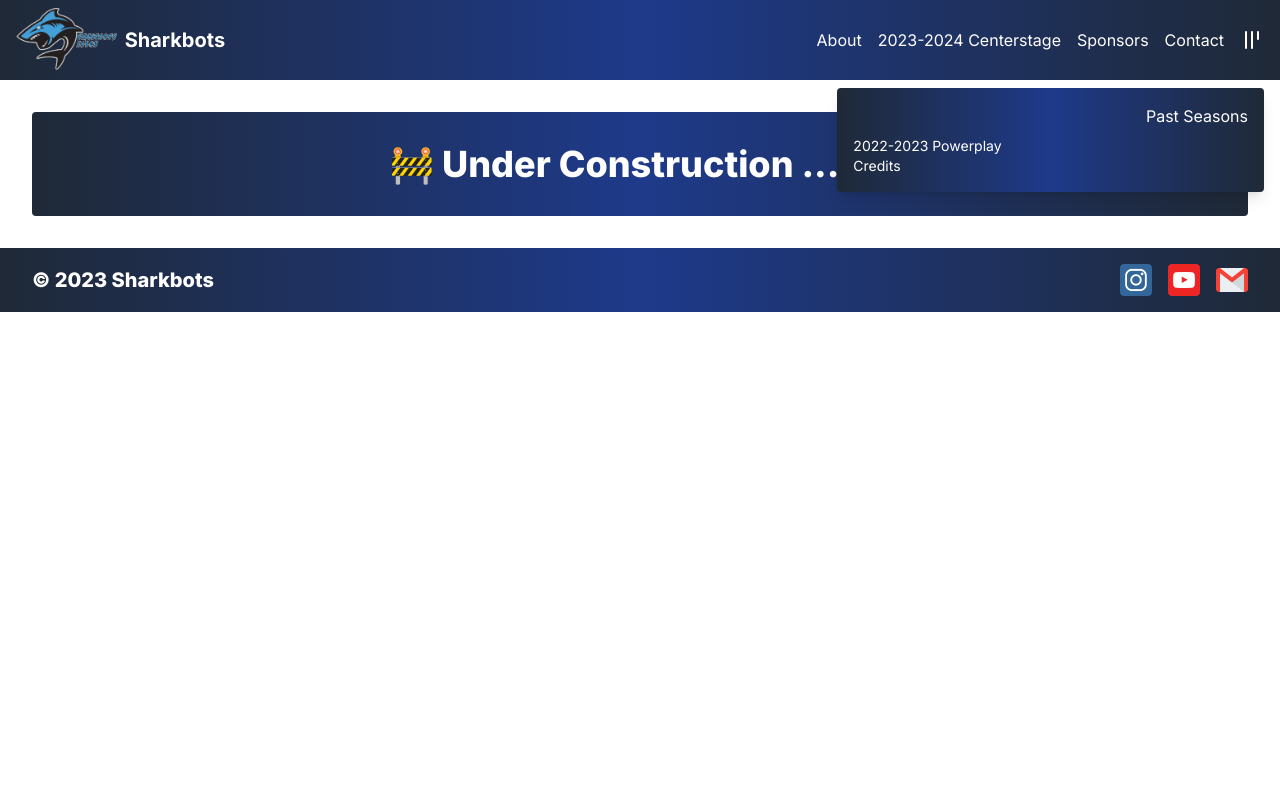
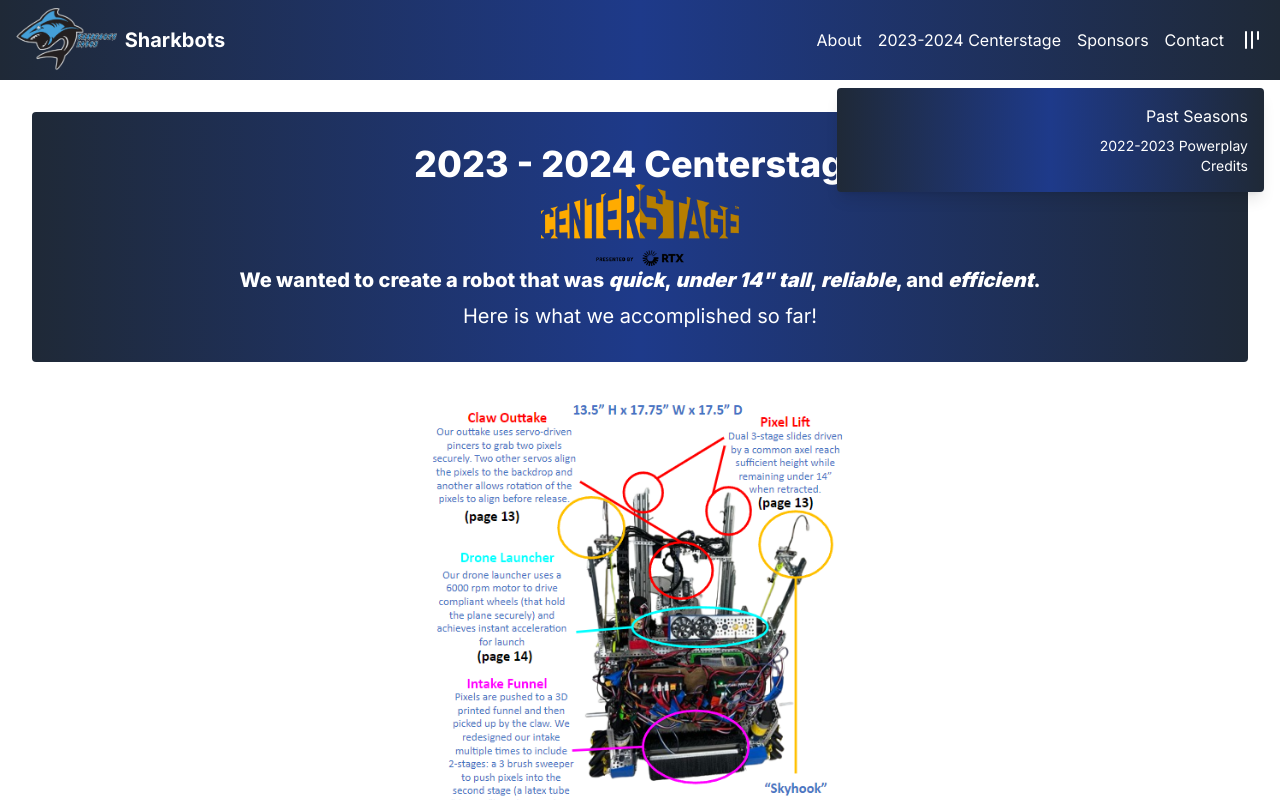
Before and after one commit to SKY3E/Sharkbots-Website, a Next.js app: page /centerstage in a window 1280 px wide. Both pictures are taken after a click on the button 1252 px from the left and 40 px from the top of the page. Shown: the top 800 px of the page. Built offline with nearby package versions, Linux system fonts and the light colour scheme.

Commit message:
Add Centerstage page and update Navbar styles

```diff
--- a/app/centerstage/page.js
+++ b/app/centerstage/page.js
@@ -1,8 +1,39 @@
 import Construction from "../components/construction";
+import Divider from "../components/divider";
+import DividerSmall from "../components/dividersmall";
+import Event from "../components/event";
+import TimelineEvent from "../components/timelineevent";
 
 const Centerstage = () => {
   return (
-    <Construction />
+    <article>
+      <Divider color={"white"} />
+      <section className='background-section py-8 px-4 mx-8 rounded'>
+        <h2 className='text-center text-white font-extrabold text-4xl'>2023 - 2024 Centerstage</h2>
+        <img src="/Logos/Centerstage.png" className="mx-auto w-1/6" />
+        <p className='text-center text-white font-extrabold text-xl pb-2'>We wanted to create a robot that was <span className="text-standout">quick</span>, <span className="text-standout">under 14" tall</span>, <span className="text-standout">reliable</span>, and <span className="text-standout">efficient</span>.</p>
+        <p className='text-center text-white text-xl'>Here is what we accomplished so far!</p>
+      </section>
+      <Divider color={"white"} />
+      <section className="flex justify-center">
+        <img src="/Robot23-24.png" className="w-1/3" />
+      </section>
+      <Divider color={"white"} />
+      <section className='background-section py-8 px-4 mx-8 rounded'>
+        <h2 className='text-center text-white font-extrabold text-4xl pb-8'>Our Journey to Date</h2>
+        <p className='text-center text-white font-extrabold text-xl pb-2'>Our goals are to <span className="text-standout">expand our outreach program locally and globally</span>, <span className="text-standout">reach the State Championship</span> and <span className="text-standout">connect with FTC teams</span>.</p>
+        <p className='text-center text-white text-xl'>Here's what we've done so far!</p>
+      </section>
+      <Construction />
+      <section className='background-section py-8 px-4 mx-8 rounded'>
+        <h2 className='text-center text-white font-extrabold text-4xl'>Our Timeline</h2>
+      </section>
+      <DividerSmall color={"white"} media={"none"}/>
+      <TimelineEvent event="John Jay Qualifier" date="12/02/23" />
+      <DividerSmall color={"white"} media={"none"}/>
+      <TimelineEvent event="Albany Qualifier" date="01/13/24" />
+      <Divider color={"white"} />
+    </article>
   );
 };
 
--- a/app/components/navbar.js
+++ b/app/components/navbar.js
@@ -27,12 +27,12 @@ const Navbar = () => {
         {showMenu && (
           <div className="flex flex-col absolute top-20 right-4 w-4/6 md:w-1/3 mt-2 p-4 rounded shadow-lg background-section">
             <h3 className='text-right mb-2'>Past Seasons</h3>
-            <a href="/about" className="text-sm underline-animation md:hidden">About</a>
-            <a href="/powerplay" className="text-sm underline-animation">2022-2023 Powerplay</a>
-            <a href="/centerstage" className="text-sm underline-animation md:hidden">2023-2024 Centerstage</a>
-            <a href="/sponsors" className="text-sm underline-animation md:hidden">Sponsors</a>
-            <a href="/contact" className="text-sm underline-animation md:hidden">Contact</a>
-            <a href="/credits" className="text-sm underline-animation">Credits</a>
+            <a href="/about" className="text-end text-sm reverse-underline-animation md:hidden">About</a>
+            <a href="/powerplay" className="text-end text-sm reverse-underline-animation">2022-2023 Powerplay</a>
+            <a href="/centerstage" className="text-end text-sm reverse-underline-animation md:hidden">2023-2024 Centerstage</a>
+            <a href="/sponsors" className="text-end text-sm reverse-underline-animation md:hidden">Sponsors</a>
+            <a href="/contact" className="text-end text-sm reverse-underline-animation md:hidden">Contact</a>
+            <a href="/credits" className="text-end text-sm reverse-underline-animation">Credits</a>
           </div>
         )}
       </div>
--- a/app/globals.css
+++ b/app/globals.css
@@ -20,6 +20,26 @@
 }
 
 .underline-animation:hover::after {
+  width: 100%;
+}
+
+.reverse-underline-animation {
+  position: relative;
+  overflow: hidden;
+}
+
+.reverse-underline-animation::after {
+  content: '';
+  position: absolute;
+  bottom: 0;
+  right: 0; /* Change left to right */
+  width: 0;
+  height: 2px;
+  background: white;
+  transition: width .3s;
+}
+
+.reverse-underline-animation:hover::after {
   width: 100%;
 }
 
--- a/app/powerplay/page.js
+++ b/app/powerplay/page.js
@@ -1,4 +1,3 @@
-import Construction from "../components/construction";
 import Divider from "../components/divider";
 import DividerSmall from "../components/dividersmall";
 import Event from "../components/event";
@@ -29,7 +28,7 @@ const Powerplay = () => {
       <DividerSmall color={"white"} media={"none"}/>
       <DividerSmall color={"blue"} media={"large"}/>
       <DividerSmall color={"white"} media={"none"}/>
-      <Event direction="right" image="/Outreach/CarverCenter.png" title="Carver Center" hook="We've partnered with Carver Center, refurbishing laptops, setting up 3D printers, and running programs for 100+ kids in CAD, 3D Printing, and robotics." text="We worked a multitude of times with the Carver Center to provide better resources for the students to explore STEM subjects. So far, we have refurbished over 15 of their laptops and setup their 3D printers. In addition, we've run after school programs and summer programs with more than 100 kids, teaching CAD and 3D Printing, how to build real size scooters and how to use inferno and EV3 Kits, while also promoting FIRST and its FLL and FTC programs. Next year, our aim is to continue and expand these programs, delving even deeper into the various topics we initially introduced, enriching the learning experience for all involved." />
+      <Event direction="right" image="/Outreach/CarverCenter.png" title="Carver Center" hook="We've partnered with Carver Center, refurbishing laptops, setting up 3D printers, and running programs for 100+ kids in CAD, 3D Printing, and robotics." text="We worked a multitude of times with the Carver Center to provide better resources for the students to explore STEM subjects. So far, we have refurbished over 15 of their laptops and setup their 3D printers. In addition, we've run after school programs and summer programs with more than 100 kids, teaching CAD and 3D Printing, how to build real size scooters and how to use inferno and EV3 Kits. Next year, our aim is to continue and expand these programs." />
       <DividerSmall color={"white"} media={"none"}/>
       <DividerSmall color={"blue"} media={"large"}/>
       <DividerSmall color={"white"} media={"none"}/>
```
Also changed, not shown: public/Logos/Centerstage.png (added), public/Robot23-24.png (added).
